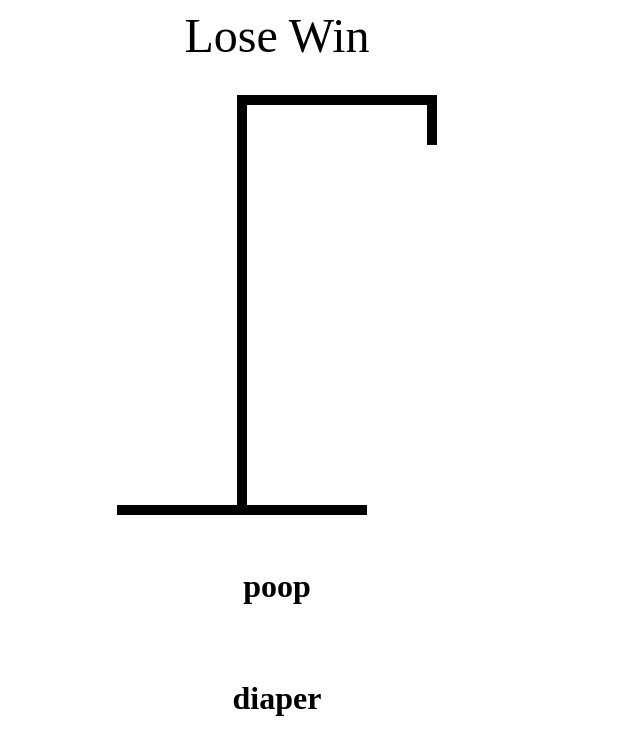
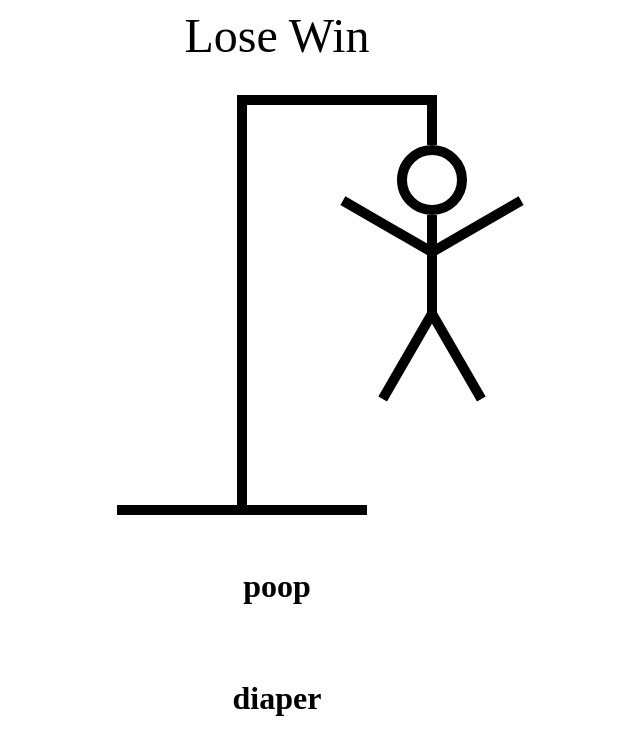
Before and after one commit to juanesmejia/HangmanP, a React (Vite) app: page / in a window 1280 px wide. Shown: the top 754 px of the page, without its empty margins (363-1003 px from the left). Built offline with nearby package versions, Linux system fonts and the light colour scheme.

Commit message:
hangman drawing person and frame

```diff
--- a/src/Drawing.tsx
+++ b/src/Drawing.tsx
@@ -1,5 +1,60 @@
+const Head = (
+    <div style = {{
+        width: "50px", height: "50px", borderRadius: "100%",
+        border: "10px solid black", position: "absolute", top: "50px",
+        right: "-30px"
+    }}/>
+)
+const Body = (
+    <div style = {{
+        width: "10px", height: "100px", background: "black",
+        position: "absolute", top: "120px",
+        right: 0
+    }}/>
+)
+const R_arm = (
+    <div style = {{
+        width: "100px", height: "10px", background: "black",
+        position: "absolute", top: "150px",
+        right: "-100px", rotate: "-30deg",
+        transformOrigin: "left bottom"
+    }}/>
+)
+const L_arm = (
+    <div style = {{
+        width: "100px", height: "10px", background: "black",
+        position: "absolute", top: "150px",
+        right: "10px", rotate: "30deg",
+        transformOrigin: "right bottom"
+    }}/>
+)
+const R_leg = (
+    <div style = {{
+        width: "100px", height: "10px", background: "black",
+        position: "absolute", top: "210px",
+        right: "-90px", rotate: "60deg",
+        transformOrigin: "left bottom"
+    }}/>
+)
+const L_leg = (
+    <div style = {{
+        width: "100px", height: "10px", background: "black",
+        position: "absolute", top: "210px",
+        right: "0px", rotate: "-60deg",
+        transformOrigin: "right bottom"
+    }}/>
+)
+
+
+
 export function Drawing(){
     return <div style = {{ position: "relative"}}>
+        {Head}
+        {Body}
+        {R_arm}
+        {L_arm}
+        {R_leg}
+        {L_leg}
         <div style = {{height:"50px", width: "10px", background: "black",
             position: "absolute", top: 0, right: 0}}/>
         <div style = {{height:"10px", width: "200px", background: "black",
```
